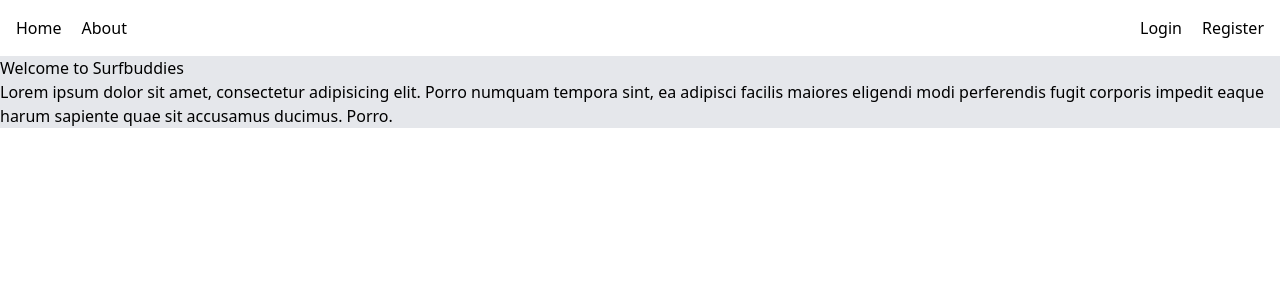
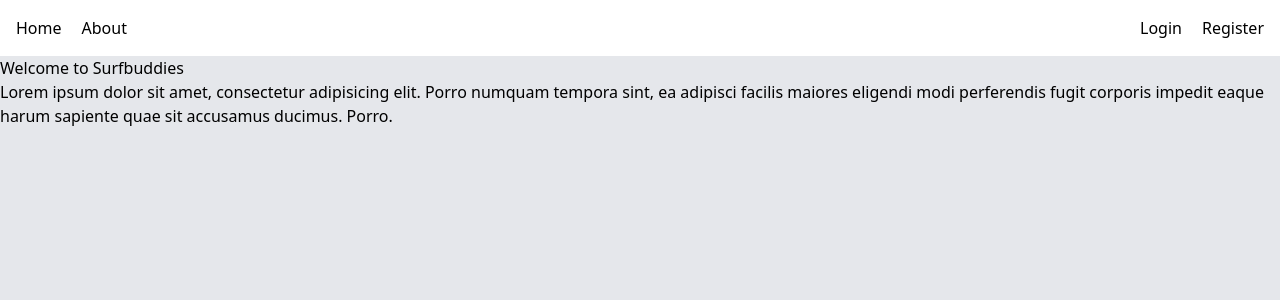
Before and after one commit to fgeck/surfbuddies, a Vue app in the folder src/frontend/: page / in a window 1280 px wide. Shown: the top 300 px of the page. Built offline with nearby package versions, Linux system fonts and the light colour scheme.

Commit message:
Add div to use background on whole screen

```diff
--- a/src/frontend/src/views/AboutView.vue
+++ b/src/frontend/src/views/AboutView.vue
@@ -1,5 +1,5 @@
 <template>
-  <div class="about">
+  <div class="min-h-screen">
     <h1>The idea of Surfbuddies</h1>
     <p>
       Lorem ipsum dolor sit amet consectetur, adipisicing elit. Aut aperiam
--- a/src/frontend/src/views/HomeView.vue
+++ b/src/frontend/src/views/HomeView.vue
@@ -1,10 +1,12 @@
 <template>
+  <div class="min-h-screen">
     <h1>Welcome to Surfbuddies</h1>
     <p>
       Lorem ipsum dolor sit amet, consectetur adipisicing elit. Porro numquam
       tempora sint, ea adipisci facilis maiores eligendi modi perferendis fugit
       corporis impedit eaque harum sapiente quae sit accusamus ducimus. Porro.
     </p>
+  </div>
 </template>
 
 <script lang="ts"></script>
```
Lines whose indentation alone changed are shown as unchanged.
